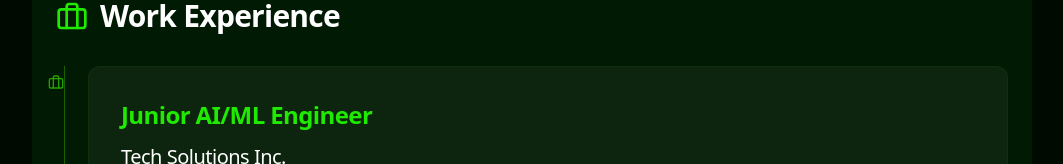
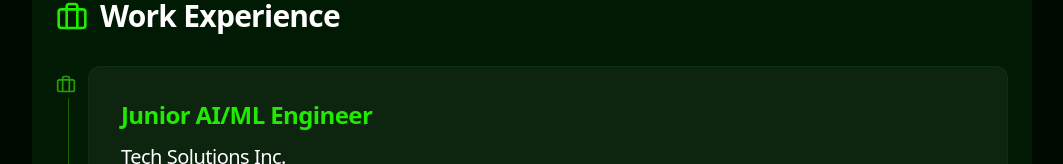
Before and after one commit to ziyadalawami/portfoli, a React (Vite) app: page / in a window 1280 px wide. Both pictures are taken after a click on the button "BACKGROUND". Shown: the part 622-786 px from the top of the page, without its empty margins (108-1171 px from the left). Built offline with nearby package versions, Linux system fonts and the light colour scheme.

Commit message:
Fix Timeline Icons Position Above Line

```diff
--- a/src/components/AboutTab.tsx
+++ b/src/components/AboutTab.tsx
@@ -36,9 +36,9 @@ const AboutTab = () => {
           {experiences.map((exp, index) => (
             <div
               key={index}
-              className="relative pl-8 before:content-[''] before:absolute before:left-2 before:top-0 before:bottom-0 before:w-px before:bg-[#1c6000]"
+              className="relative pl-8 before:content-[''] before:absolute before:left-3 before:top-8 before:bottom-0 before:w-px before:bg-[#1c6000]"
             >
-              <Briefcase className="absolute left-0 top-2 transform -translate-x-1/2 text-[#27a102]" size={16} />
+              <Briefcase className="absolute left-0 top-2 text-[#27a102]" size={20} />
               <div className="bg-white/5 p-8 rounded-xl border border-[#1c6000]/20 hover:bg-white/10 transition-all duration-300 hover:border-[#27a102]/40">
                 <h4 className="text-[#1fea00] text-2xl font-semibold mb-3">
                   {exp.role}
@@ -67,9 +67,9 @@ const AboutTab = () => {
           {education.map((item, index) => (
             <div
               key={index}
-              className="relative pl-8 before:content-[''] before:absolute before:left-2 before:top-0 before:bottom-0 before:w-px before:bg-[#1c6000]"
+              className="relative pl-8 before:content-[''] before:absolute before:left-3 before:top-8 before:bottom-0 before:w-px before:bg-[#1c6000]"
             >
-              <GraduationCap className="absolute left-0 top-2 transform -translate-x-1/2 text-[#27a102]" size={16} />
+              <GraduationCap className="absolute left-0 top-2 text-[#27a102]" size={20} />
               <div className="bg-white/5 p-8 rounded-xl border border-[#1c6000]/20 hover:bg-white/10 transition-all duration-300 hover:border-[#27a102]/40">
                 <h4 className="text-[#1fea00] text-2xl font-semibold mb-3">
                   {item.institution}
```
